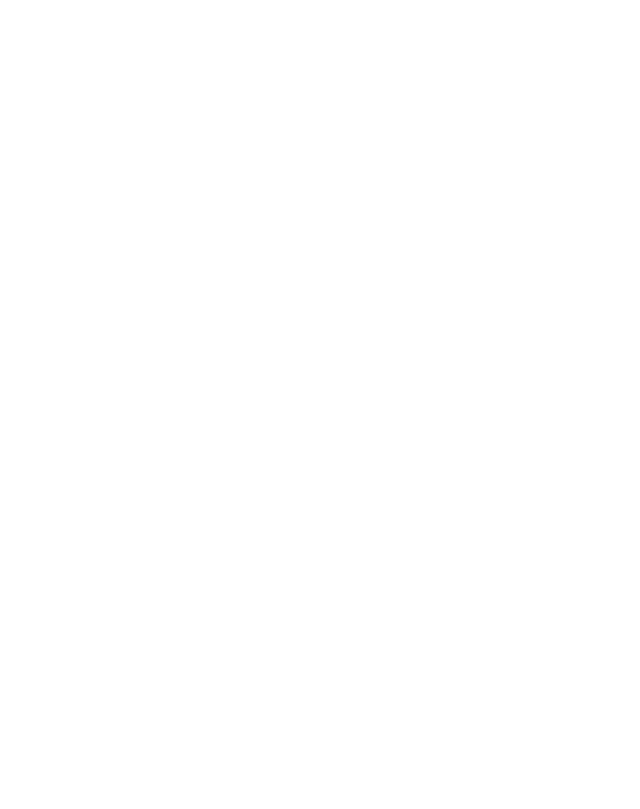
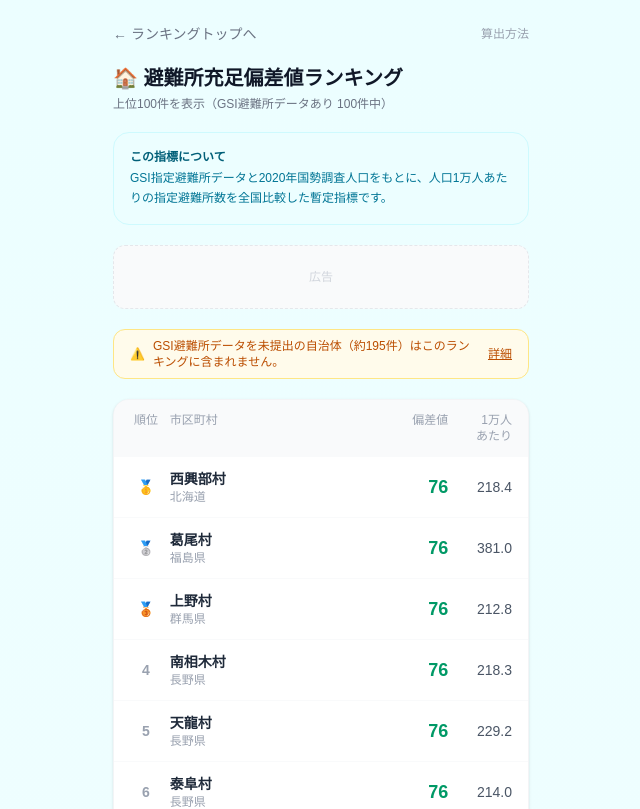
Before and after one commit to yu-saku04/bousai-hensachi, a Next.js app: page /ranking/shelter in a window 1280 px wide. Before the commit this address had no page. Shown: the top 809 px of the page, without its empty margins (319-959 px from the left). Built offline with nearby package versions, Linux system fonts and the light colour scheme.

Commit message:
feat: add shelter sufficiency ranking page

```diff
--- a/src/app/ranking/page.tsx
+++ b/src/app/ranking/page.tsx
@@ -52,6 +52,13 @@
             <span>🤝</span>
             <span>社会回復力<br/><span className="text-xs font-normal text-emerald-600">避難所・支援・インフラ</span></span>
           </Link>
+          <Link
+            href="/ranking/shelter"
+            className="col-span-2 flex items-center gap-2 px-4 py-3 bg-cyan-50 border border-cyan-100 rounded-xl text-sm font-medium text-cyan-800 hover:bg-cyan-100 transition-colors"
+          >
+            <span>🏠</span>
+            <span>避難所充足偏差値ランキング<br/><span className="text-xs font-normal text-cyan-600">人口1万人あたり指定避難所数・全国比較</span></span>
+          </Link>
         </div>
 
         <section className="bg-white rounded-2xl border border-gray-100 p-4 shadow-sm">
--- /dev/null
+++ b/src/app/ranking/shelter/page.tsx
@@ -0,0 +1,140 @@
+import type { Metadata } from "next";
+import Link from "next/link";
+import { buildResultPath, getShelterRanking } from "@/lib/municipalities";
+import { getScoreLevelColor } from "@/lib/score";
+import AdPlaceholder from "@/components/AdPlaceholder";
+import Disclaimer from "@/components/Disclaimer";
+import { safeJsonLd } from "@/lib/json-ld";
+
+export const metadata: Metadata = {
+  title: "避難所充足偏差値ランキング | 全国防災偏差値",
+  description:
+    "人口1万人あたりの指定避難所数を全国比較した避難所充足偏差値で市区町村をランキング。GSI指定避難所データと国勢調査人口をもとに算出。",
+};
+
+export default function ShelterRankingPage() {
+  const ranking = getShelterRanking().slice(0, 100);
+
+  const jsonLd = {
+    "@context": "https://schema.org",
+    "@type": "WebPage",
+    name: "避難所充足偏差値ランキング",
+    description: metadata.description,
+    url: "https://bousai-hensachi.vercel.app/ranking/shelter",
+  };
+
+  return (
+    <div className="min-h-screen bg-gradient-to-b from-cyan-50 to-white">
+      <script
+        type="application/ld+json"
+        dangerouslySetInnerHTML={{ __html: safeJsonLd(jsonLd) }}
+      />
+      <div className="mx-auto max-w-md px-4 py-6 space-y-5">
+        <nav className="flex items-center justify-between text-sm">
+          <Link href="/ranking" className="text-gray-500 hover:text-cyan-600 transition-colors">
+            ← ランキングトップへ
+          </Link>
+          <Link href="/methodology" className="text-xs text-gray-400 hover:text-cyan-600 transition-colors">
+            算出方法
+          </Link>
+        </nav>
+
+        <header className="space-y-1">
+          <h1 className="text-xl font-extrabold text-gray-900">🏠 避難所充足偏差値ランキング</h1>
+          <p className="text-xs text-gray-500">
+            上位100件を表示（GSI避難所データあり {ranking.length}件中）
+          </p>
+        </header>
+
+        {/* 指標説明 */}
+        <section className="bg-cyan-50 border border-cyan-100 rounded-2xl p-4 space-y-1">
+          <p className="text-xs font-semibold text-cyan-800">この指標について</p>
+          <p className="text-xs text-cyan-700 leading-relaxed">
+            GSI指定避難所データと2020年国勢調査人口をもとに、人口1万人あたりの指定避難所数を全国比較した暫定指標です。
+          </p>
+        </section>
+
+        <AdPlaceholder label="広告" className="h-16" />
+
+        <div className="flex items-center gap-2 bg-amber-50 border border-amber-200 rounded-xl px-4 py-2 text-xs text-amber-700">
+          <span>⚠️</span>
+          <span>GSI避難所データを未提出の自治体（約195件）はこのランキングに含まれません。</span>
+          <Link href="/sources" className="underline font-medium whitespace-nowrap">詳細</Link>
+        </div>
+
+        {/* ランキングリスト */}
+        <section className="bg-white rounded-2xl border border-gray-100 shadow-sm overflow-hidden">
+          <div className="px-4 py-3 border-b border-gray-50 bg-gray-50 grid grid-cols-12 text-xs text-gray-400 font-medium">
+            <span className="col-span-1 text-center">順位</span>
+            <span className="col-span-6 pl-2">市区町村</span>
+            <span className="col-span-3 text-right">偏差値</span>
+            <span className="col-span-2 text-right">1万人<br />あたり</span>
+          </div>
+          <ol>
+            {ranking.map((m, i) => {
+              const path = buildResultPath(m.jisCode);
+              if (!path) return null;
+              const rank = i + 1;
+              const rankEmoji = rank === 1 ? "🥇" : rank === 2 ? "🥈" : rank === 3 ? "🥉" : null;
+              const score = m.shelterScore ?? 0;
+              const color = getScoreLevelColor(score);
+              const per10k = m.shelterCountPer10k != null
+                ? m.shelterCountPer10k.toFixed(1)
+                : "—";
+              return (
+                <li key={m.id} className="border-b border-gray-50 last:border-none">
+                  <Link
+                    href={path}
+                    className="grid grid-cols-12 items-center px-4 py-3 hover:bg-cyan-50 transition-colors"
+                  >
+                    <span className="col-span-1 text-center text-sm font-bold text-gray-400">
+                      {rankEmoji ?? rank}
+                    </span>
+                    <div className="col-span-6 pl-2 min-w-0">
+                      <p className="font-semibold text-gray-800 text-sm truncate">{m.municipality}</p>
+                      <p className="text-xs text-gray-400 truncate">{m.prefecture}</p>
+                    </div>
+                    <div className="col-span-3 text-right">
+                      <span className={`text-lg font-extrabold tabular-nums ${color}`}>
+                        {score}
+                      </span>
+                    </div>
+                    <div className="col-span-2 text-right">
+                      <span className="text-sm font-medium text-gray-600 tabular-nums">{per10k}</span>
+                    </div>
+                  </Link>
+                </li>
+              );
+            })}
+          </ol>
+        </section>
+
+        <AdPlaceholder label="広告" className="h-24" />
+
+        <Disclaimer />
+
+        <div className="grid grid-cols-2 gap-3">
+          <Link
+            href="/ranking"
+            className="flex items-center justify-center py-3 rounded-xl border border-gray-200 text-sm text-gray-700 font-medium hover:bg-gray-50 transition-colors"
+          >
+            ランキングトップへ
+          </Link>
+          <Link
+            href="/"
+            className="flex items-center justify-center py-3 rounded-xl bg-cyan-600 text-sm text-white font-medium hover:bg-cyan-700 transition-colors"
+          >
+            街を診断する
+          </Link>
+        </div>
+
+        <footer className="text-center text-xs text-gray-400 space-y-1 pb-4">
+          <p>© 2025 全国防災偏差値</p>
+          <Link href="/sources" className="hover:text-blue-500 transition-colors">
+            データ出典・免責事項
+          </Link>
+        </footer>
+      </div>
+    </div>
+  );
+}
--- a/src/app/sitemap.ts
+++ b/src/app/sitemap.ts
@@ -13,6 +13,7 @@
     { url: `${BASE_URL}/ranking`,            lastModified: now, changeFrequency: "weekly",  priority: 0.9 },
     { url: `${BASE_URL}/ranking/emotional`,  lastModified: now, changeFrequency: "weekly",  priority: 0.8 },
     { url: `${BASE_URL}/ranking/social`,     lastModified: now, changeFrequency: "weekly",  priority: 0.8 },
+    { url: `${BASE_URL}/ranking/shelter`,    lastModified: now, changeFrequency: "weekly",  priority: 0.8 },
     { url: `${BASE_URL}/methodology`,        lastModified: now, changeFrequency: "monthly", priority: 0.7 },
     { url: `${BASE_URL}/sources`,            lastModified: now, changeFrequency: "monthly", priority: 0.4 },
   ];
--- a/src/lib/municipalities.ts
+++ b/src/lib/municipalities.ts
@@ -57,6 +57,12 @@
   );
 }
 
+export function getShelterRanking(): Municipality[] {
+  return [...data]
+    .filter((m) => m.scoreConfidence === "high" && typeof m.shelterScore === "number")
+    .sort((a, b) => (b.shelterScore ?? 0) - (a.shelterScore ?? 0));
+}
+
 export function getCategoryRanking(category: ScoreCategory): Municipality[] {
   return [...data]
     .map((m) => ({
```
